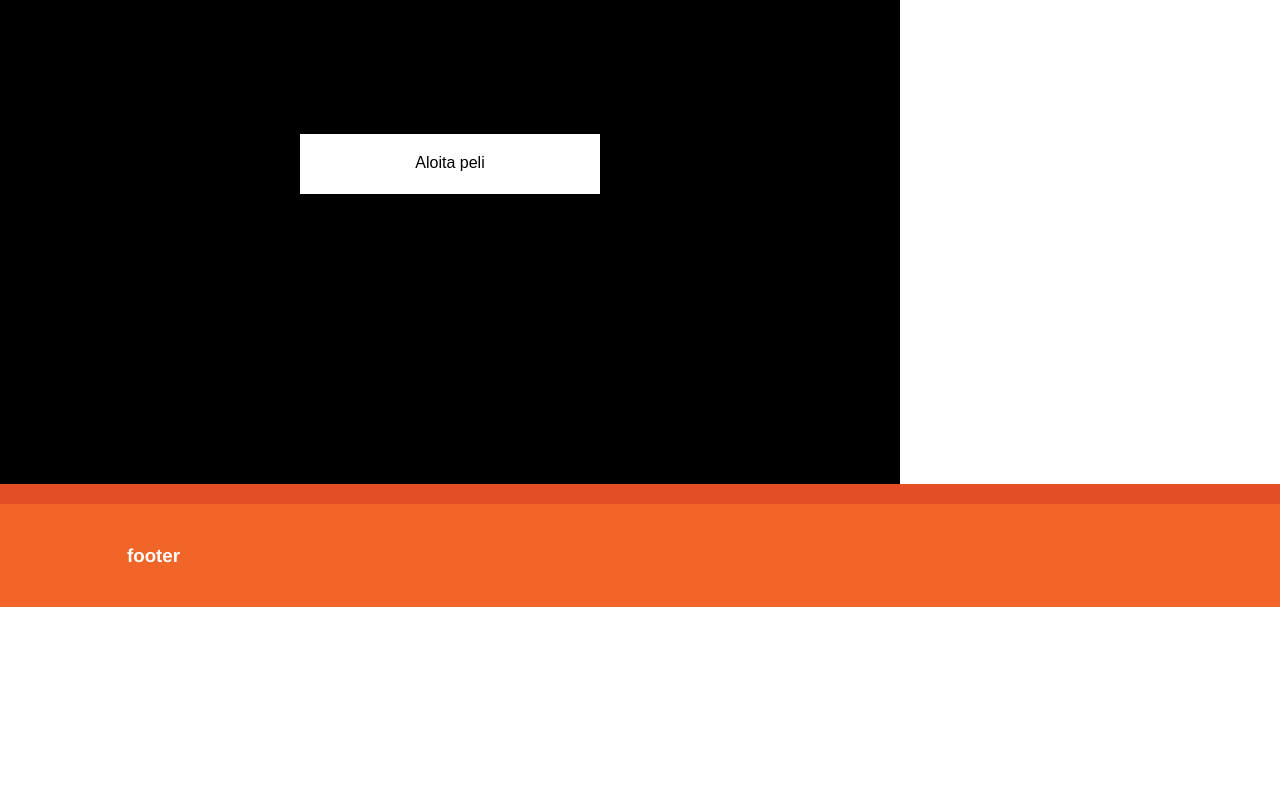
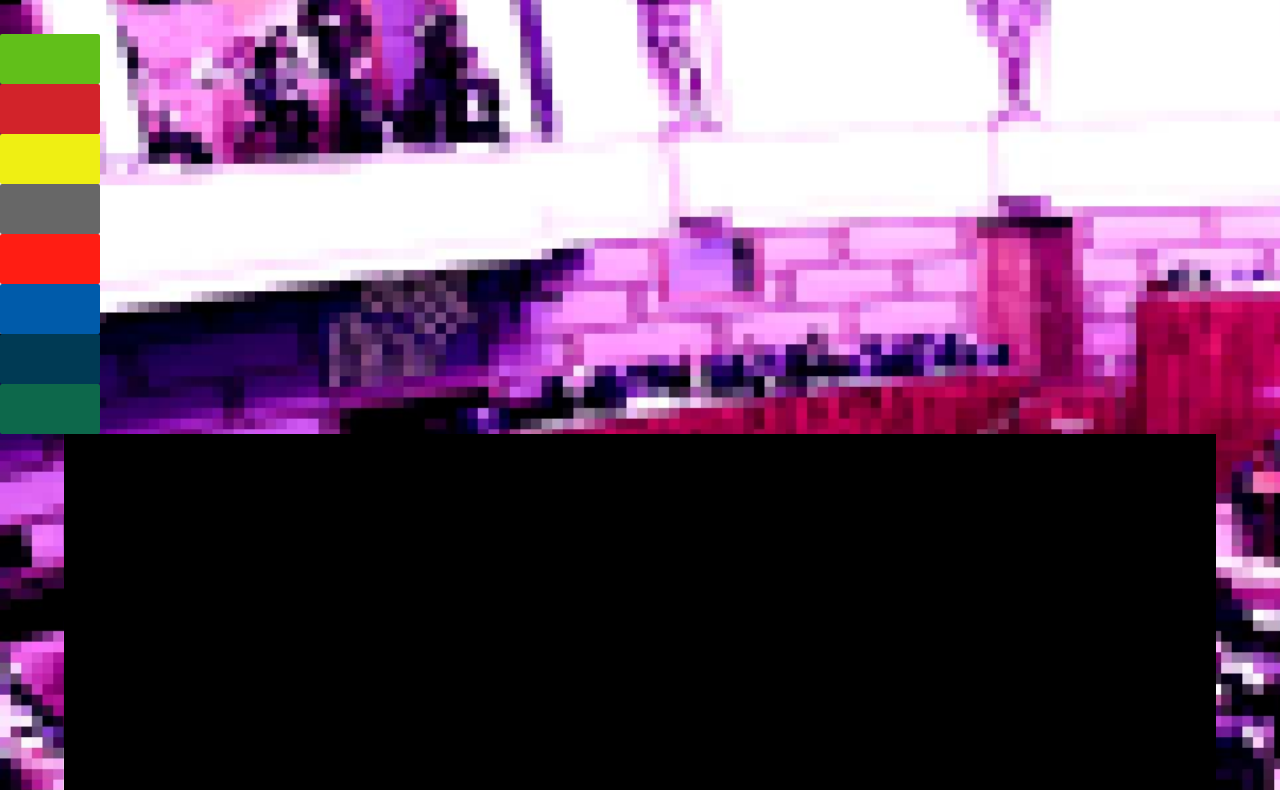
Before and after one commit to ninjapiraatti/Arkadianmakinoid, a plain HTML site: page index.html in a window 1280 px wide. Shown: the part 176-966 px from the top of the page. Before the commit the page ends 800 px from the top, so only its background shows below. Drawn offline with nearby package versions, Linux system fonts and the light colour scheme.

Commit message:
Style.css and images

```diff
--- a/index.html
+++ b/index.html
@@ -9,7 +9,7 @@
         <link rel="apple-touch-icon" href="apple-touch-icon.png">
 
         <link rel="stylesheet" href="css/normalize.min.css">
-        <link rel="stylesheet" href="css/main.css">
+        <link rel="stylesheet" href="css/style.css">
 
         <script src="js/vendor/modernizr-2.8.3-respond-1.4.2.min.js"></script>
         <script src="//ajax.googleapis.com/ajax/libs/jquery/1.11.2/jquery.min.js"></script>
@@ -25,8 +25,36 @@
 
         <div class="header-container">
             <header class="wrapper clearfix">
+                <img id="logo" src="img/logo.png" alt="">
+            </header>
+            <div class="party pip">
 
-            </header>
+            </div>
+            <div class="party vihr">
+
+            </div>
+            <div class="party vas">
+
+            </div>
+            <div class="party rkp">
+
+            </div>
+            <div class="party kride">
+
+            </div>
+            <div class="party sdp">
+
+            </div>
+            <div class="party ps">
+
+            </div>
+            <div class="party kok">
+
+            </div>
+            <div class="party kesk">
+
+            </div>
+
         </div>
 
 
@@ -40,7 +68,7 @@
 
         <div class="footer-container">
             <footer class="wrapper">
-                <h3>footer</h3>
+                <h3></h3>
             </footer>
         </div>
 
--- /dev/null
+++ b/scss/style.scss
@@ -0,0 +1,89 @@
+body{
+	background: url('../img/bg.jpg') no-repeat #000;
+	background-size: cover;
+}
+
+canvas{
+	width: 90%;
+	margin: 0 auto;
+	display: block;
+}
+
+#logo{
+	display: block;
+	margin: 0 auto;
+	width: 50%;
+}
+
+.footer-container{
+	text-align: center;
+	margin-top: 100px;
+}
+
+@media only screen and (min-width: 700px) {
+
+
+
+} // end of media query
+
+
+@media only screen and (min-width: 1200px) {
+
+
+
+} // end of media query
+
+
+@media only screen and (min-width: 1600px) {
+
+	canvas{
+		width: 50%
+	}
+
+} // end of media query
+
+.party{
+	display: block;
+	width: 100px;
+	height: 50px;
+	border-radius: 2px;
+}
+
+.vihr{
+	background-color: #61bf1a;
+}
+
+
+.vas{
+	background-color: #d2232a;
+}
+
+
+.rkp{
+	background-color: #efef13;
+}
+
+
+.kride{
+	background-color: #676767;
+}
+
+
+.sdp{
+	background-color: #ff1d13;
+}
+
+
+.ps{
+	background-color: #005baa;
+}
+
+
+.kok{
+	background-color: #003a54;
+}
+
+
+.kesk{
+	background-color: #0d684b;
+}
```
Also changed, not shown: css/style.css (added), img/bg.jpg (added), img/logo.png (added), 1 other file.
